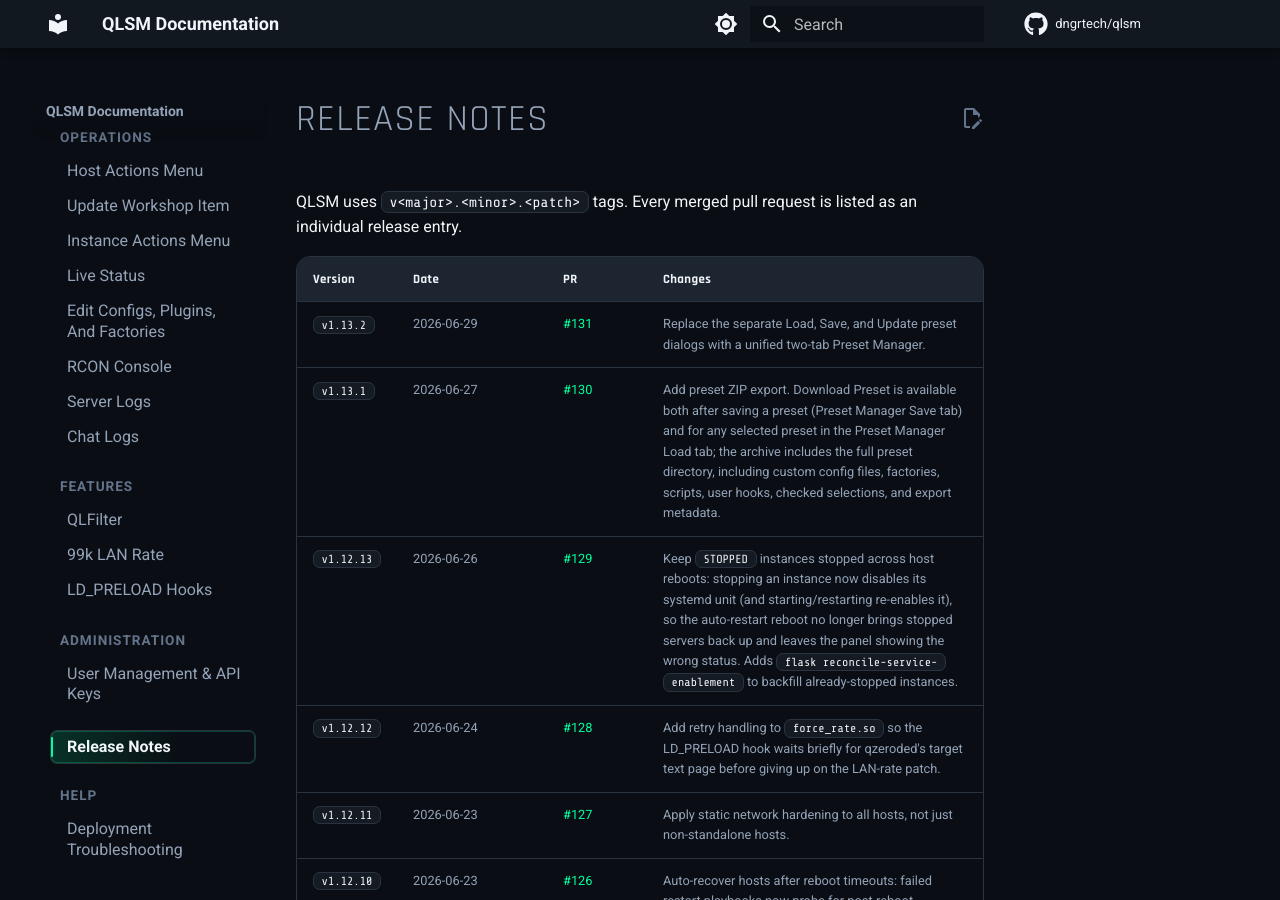
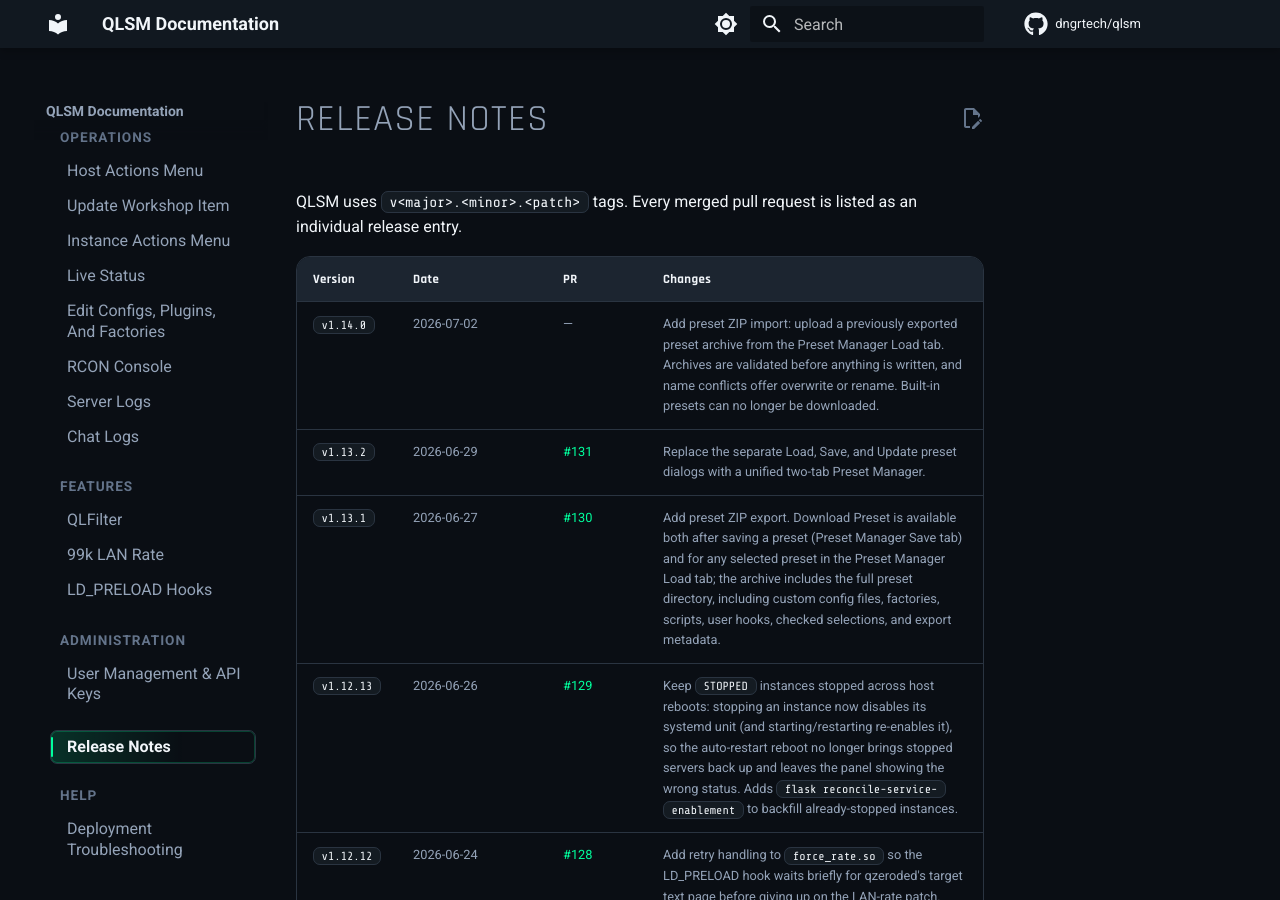
Before and after one commit to dngrtech/qlsm, an MkDocs documentation site: the page built from docs/user/releases.md, in a window 1280 px wide and 900 px high. Built offline with MkDocs 1.6.1 and Material for MkDocs 9.7.7, drawn with Linux system fonts in a browser that asks for light colours; comment, search, counter and statistics services are not loaded.

Commit message:
docs: document preset import endpoint and bump version

```diff
--- a/docs/user/releases.md
+++ b/docs/user/releases.md
@@ -4,6 +4,7 @@
 
 | Version | Date | PR | Changes |
 | --- | --- | --- | --- |
+| `v1.14.0` | 2026-07-02 | — | Add preset ZIP import: upload a previously exported preset archive from the Preset Manager Load tab. Archives are validated before anything is written, and name conflicts offer overwrite or rename. Built-in presets can no longer be downloaded. |
 | `v1.13.2` | 2026-06-29 | [#131](https://github.com/dngrtech/qlsm/pull/131) | Replace the separate Load, Save, and Update preset dialogs with a unified two-tab Preset Manager. |
 | `v1.13.1` | 2026-06-27 | [#130](https://github.com/dngrtech/qlsm/pull/130) | Add preset ZIP export. Download Preset is available both after saving a preset (Preset Manager Save tab) and for any selected preset in the Preset Manager Load tab; the archive includes the full preset directory, including custom config files, factories, scripts, user hooks, checked selections, and export metadata. |
 | `v1.12.13` | 2026-06-26 | [#129](https://github.com/dngrtech/qlsm/pull/129) | Keep `STOPPED` instances stopped across host reboots: stopping an instance now disables its systemd unit (and starting/restarting re-enables it), so the auto-restart reboot no longer brings stopped servers back up and leaves the panel showing the wrong status. Adds `flask reconcile-service-enablement` to backfill already-stopped instances. |
--- a/docs/user/version.json
+++ b/docs/user/version.json
@@ -1,4 +1,4 @@
 {
-  "latest": "1.13.2",
+  "latest": "1.14.0",
   "releaseNotesUrl": "https://dngrtech.github.io/qlsm/releases/"
 }
```
Also changed, not shown: docs/api_reference.md (+23 -0 lines), 1 other file.
